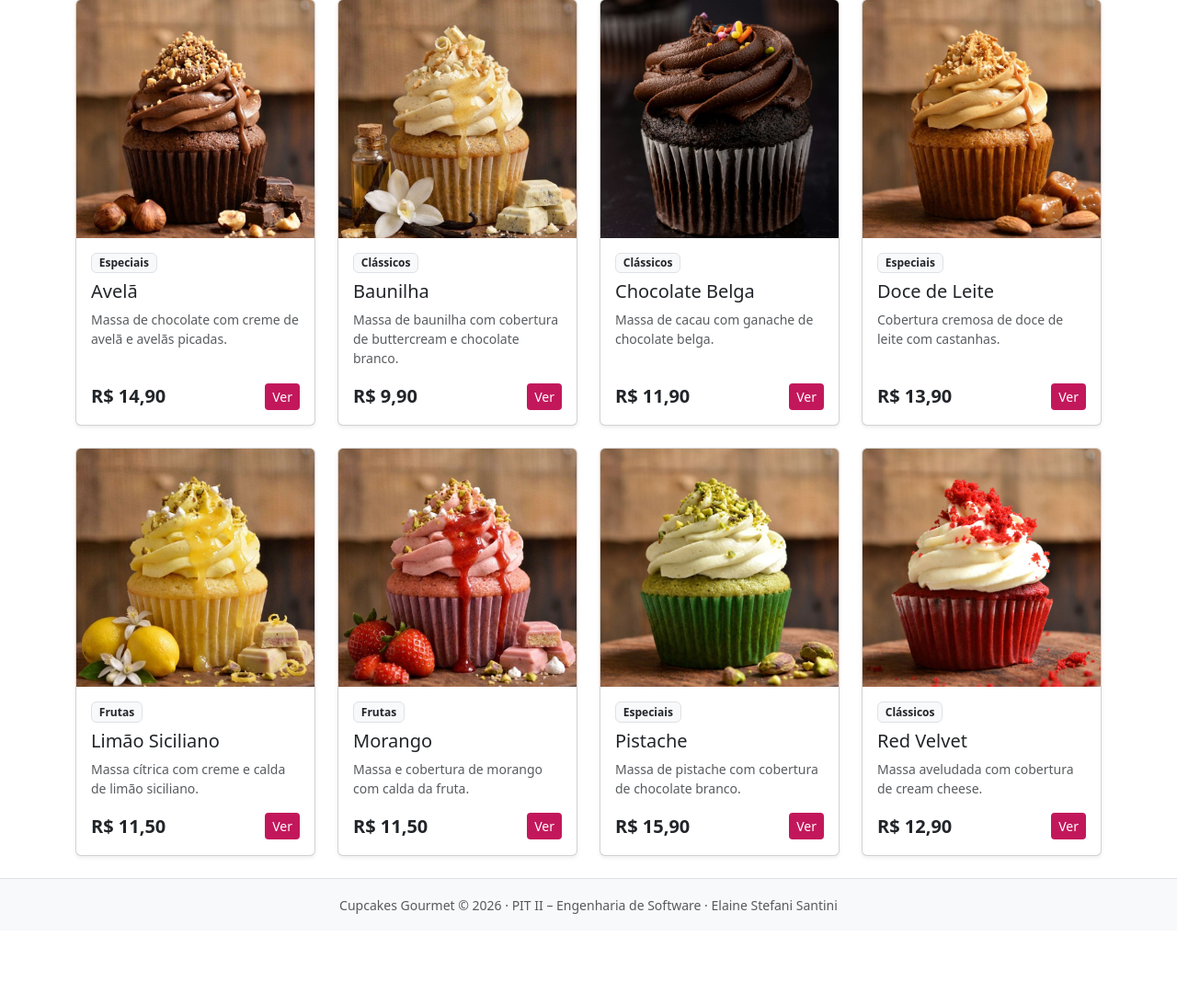
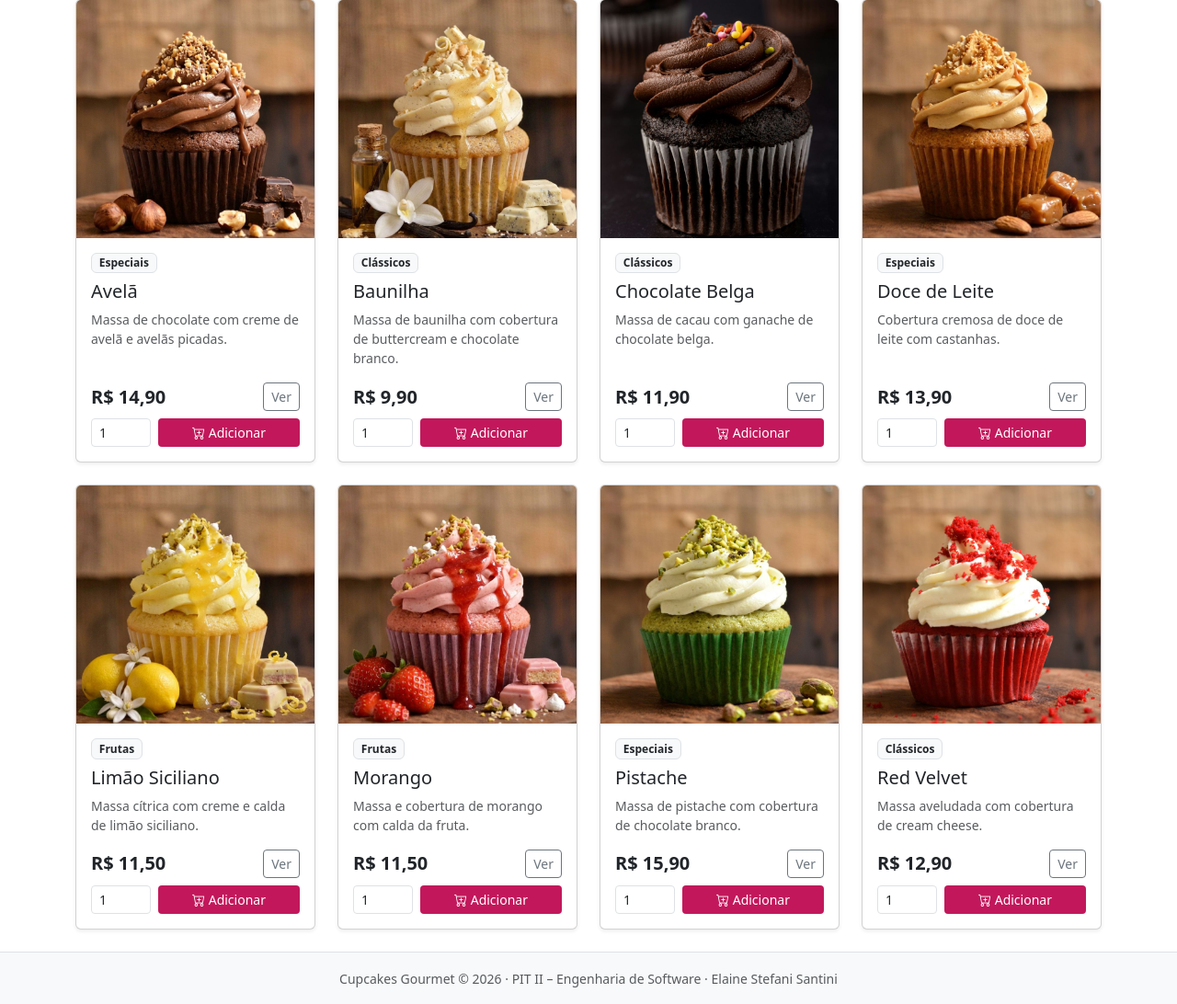
Before and after one commit to NanneSantin/cupcakes-app, a Flask app: page / in a window 1280 px wide. Shown: the part 240-1332 px from the top of the page at 92% size. Before the commit the page ends 1234 px from the top, so only its background shows below. Run offline with Flask 3, Linux system fonts and the light colour scheme; data comes from the database, SQL or seed files in the repository.

Commit message:
Carrinho de compras com adicionar, atualizar e remover itens. Adicinar ao carrinho direto pela vitrine.

```diff
--- a/backend/app/controllers/carrinho.py
+++ b/backend/app/controllers/carrinho.py
@@ -72,6 +72,10 @@ def adicionar(produto_id):
 
     carrinho[chave] = nova_quantidade
     salvar_carrinho(carrinho)
+
+    proxima = request.form.get("proxima", "")
+    if proxima.startswith("/") and not proxima.startswith("//"):
+        return redirect(proxima)
     return redirect(url_for("carrinho.ver"))
 
 
--- a/frontend/templates/components/card_produto.html
+++ b/frontend/templates/components/card_produto.html
@@ -8,9 +8,21 @@
     <span class="badge bg-light text-dark border align-self-start mb-2">{{ p.categoria.nome }}</span>
     <h5 class="card-title">{{ p.nome }}</h5>
     <p class="card-text small text-muted flex-grow-1">{{ p.descricao }}</p>
-    <div class="d-flex justify-content-between align-items-center">
+
+    <!-- Preço e botão Ver -->
+    <div class="d-flex justify-content-between align-items-center mb-2">
       <span class="fs-5 fw-bold">R$ {{ "%.2f"|format(p.preco)|replace('.', ',') }}</span>
-      <a href="{{ url_for('vitrine.detalhe', produto_id=p.id) }}" class="btn btn-sm btn-cupcake">Ver</a>
+      <a href="{{ url_for('vitrine.detalhe', produto_id=p.id) }}" class="btn btn-sm btn-outline-secondary">Ver</a>
     </div>
+
+    <!-- Quantidade e botão Adicionar -->
+    <form method="post" action="{{ url_for('carrinho.adicionar', produto_id=p.id) }}" class="d-flex gap-2">
+      <input type="hidden" name="proxima" value="{{ request.full_path }}">
+      <input type="number" name="quantidade" value="1" min="1" max="{{ p.estoque }}"
+        class="form-control form-control-sm" style="width: 65px" aria-label="Quantidade de {{ p.nome }}">
+      <button type="submit" class="btn btn-sm btn-cupcake flex-grow-1">
+        <i class="bi bi-cart-plus"></i> Adicionar
+      </button>
+    </form>
   </div>
 </div>
--- a/frontend/templates/pages/produto.html
+++ b/frontend/templates/pages/produto.html
@@ -25,6 +25,7 @@
 
     <form method="post" action="{{ url_for('carrinho.adicionar', produto_id=produto.id) }}"
       class="d-flex gap-2 align-items-center">
+      <input type="hidden" name="proxima" value="{{ request.full_path }}">
       <label for="qtd" class="form-label mb-0">Quantidade</label>
       <input type="number" id="qtd" name="quantidade" value="1" min="1" max="{{ produto.estoque }}" class="form-control"
         style="width: 90px">
```
Also changed, not shown: backend/tests/test_carrinho.py (+24 -0 lines).
